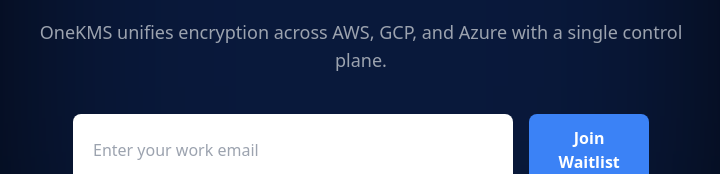
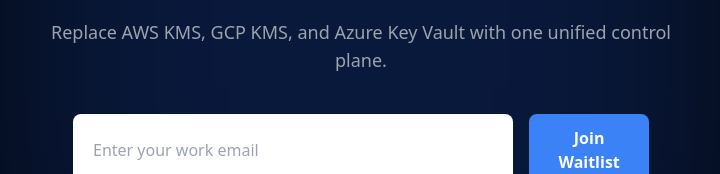
Before and after one commit to OneKMS/onekms.github.io, a plain HTML site: page index.html in a window 1280 px wide. Shown: the part 415-589 px from the top of the page, 279-999 px from the left. Drawn offline with nearby package versions, Linux system fonts and the light colour scheme.

Commit message:
Update index.html

```diff
--- a/index.html
+++ b/index.html
@@ -29,7 +29,7 @@
       <span class="text-blue-400">Use One.</span>
     </h2>
     <p class="mt-6 text-lg text-gray-400 max-w-2xl mx-auto">
-      OneKMS unifies encryption across AWS, GCP, and Azure with a single control plane.
+      Replace AWS KMS, GCP KMS, and Azure Key Vault with one unified control plane.
     </p>
 
     <form id="waitlist-form" class="mt-10 flex flex-col sm:flex-row justify-center gap-4 max-w-xl mx-auto">
```
